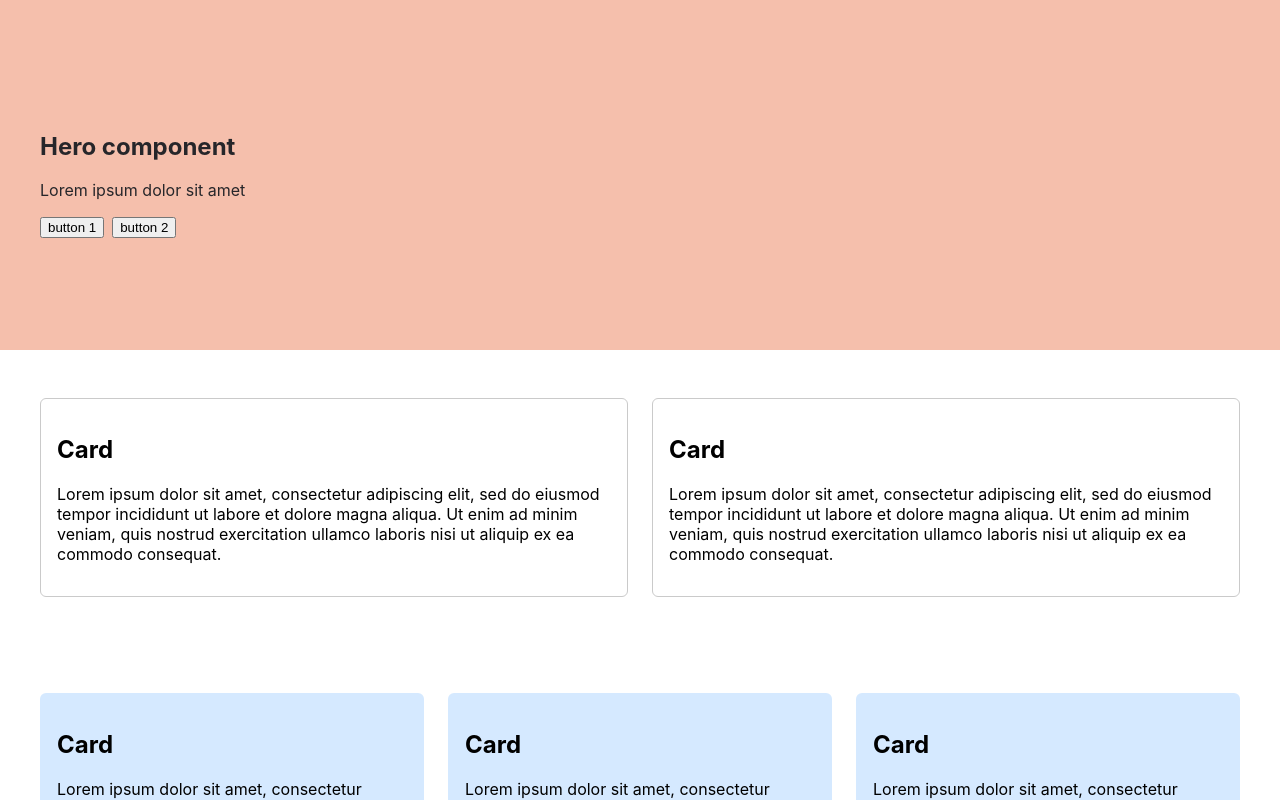
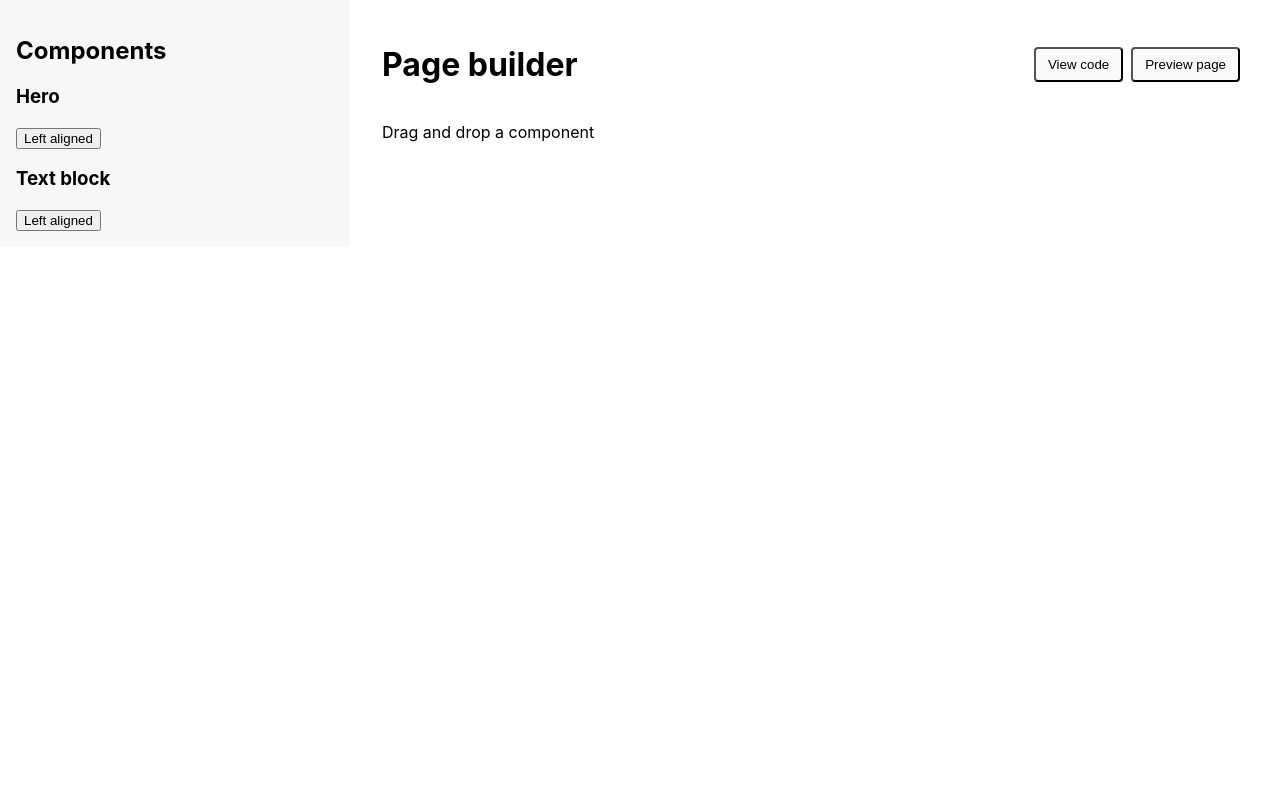
Before and after one commit to ejgoodwin/page-builder, a React (Create React App) app: page /page-builder in a window 1280 px wide. Shown: the top 800 px of the page. Built offline with nearby package versions, Linux system fonts and the light colour scheme.

Commit message:
added page builder

```diff
--- a/package.json
+++ b/package.json
@@ -8,6 +8,8 @@
     "@testing-library/user-event": "^13.5.0",
     "react": "^17.0.2",
     "react-dom": "^17.0.2",
+    "react-router": "^6.2.2",
+    "react-router-dom": "^6.2.2",
     "react-scripts": "5.0.0",
     "web-vitals": "^2.1.4"
   },
--- a/src/App.css
+++ b/src/App.css
@@ -5,6 +5,20 @@
 button {
   cursor: pointer;
   margin-right: 8px;
+}
+
+.button {
+  background: rgb(250, 249, 249);
+  border-radius: 4px;
+  color: black;
+  display: inline-block;
+  margin-right: 8px;
+  padding: .5rem .75rem;
+  text-decoration: none;
+}
+
+.button:hover {
+  background: white;
 }
 
 img {
@@ -16,8 +30,8 @@ img {
   max-width: 1200px;
 }
 
-.section:not(:first-of-type) {
-  padding: 3rem 0;
+.section {
+  padding: 3rem 1rem;
 }
 
 .hero {
@@ -25,15 +39,23 @@ img {
   display: flex;
   align-items: center;
   min-height: 350px;
-  padding: 1rem;
+}
+
+.hero--centered .hero__item-text {
+  text-align: center;
 }
 
 .hero__container {
   width: 100%;
 }
 
-.card {
-  padding: 1rem 1rem;
+.hero__heading {
+  font-size: 4rem;
+  margin: 0 0 2rem;
+}
+
+.hero p {
+  font-size: 2rem;
 }
 
 .card .no-border .card__item {
@@ -61,10 +83,6 @@ img {
   padding: 1rem;
 }
 
-.text-block {
-  padding: 0 1rem;
-}
-
 .text-block--center {
   text-align: center;
 }
@@ -87,3 +105,23 @@ img {
 .cta-block--right .cta-block__item-text {
   order: 2;
 }
+
+.pb-builder {
+  padding: 24px 32px;
+}
+
+.pb-container {
+  display: grid;
+  grid-template: auto / 350px 1fr;
+}
+
+.pb-header {
+  align-items: center;
+  display: flex;
+  justify-content: space-between;
+}
+
+.pb-sidebar {
+  background: rgb(247, 247, 247);
+  padding: 16px;
+}
--- a/src/App.js
+++ b/src/App.js
@@ -4,12 +4,21 @@ import Hero from './components/Hero';
 import KeyFeatures from './components/KeyFeatures';
 import Section from './components/Section';
 import testData from './test-data';
+import { Route, Routes } from 'react-router-dom';
+import Page from './pages/Page';
+import homePageData from './homePageData';
+import PageBuilder from './pages/PageBuilder';
 
 function App() {
 
   return (
     <div className="App">
-      {testData.map(item => <Section object={item} />)}
+      <Routes>
+        <Route path="/" element={ <Page data={homePageData} /> }></Route>
+        <Route path="example-page" element={ <Page data={testData} /> }></Route>
+        <Route path="page-builder" element={ <PageBuilder /> }></Route>
+        {/* <Route path="/*" element={ <ErrorPage /> }></Route> */}
+      </Routes>
     </div>
   );
 }
--- a/src/components/SectionButton.js
+++ b/src/components/SectionButton.js
@@ -1,7 +1,10 @@
-const SectionButton = ({ label }) => {
+import { Link } from "react-router-dom";
+
+const SectionButton = ({ label, link }) => {
     return (
-        <button>{label}</button>
-    )
+        // <button>{label}</button>
+        <Link className="button" to={link}>{label}</Link>
+    );
 }
 
 export default SectionButton;
--- a/src/components/SectionItem.js
+++ b/src/components/SectionItem.js
@@ -1,8 +1,8 @@
 import SectionButton from "./SectionButton";
 
-const SectionItem = ({ item, component }) => {
+const SectionItem = ({ component, item }) => {
 
-    const heading = component === 'hero' ? <h1>{item.heading}</h1> : <h2>{item.heading}</h2>;
+    const heading = component === 'hero' ? <h1 className="hero__heading">{item.heading}</h1> : <h2>{item.heading}</h2>;
     const backgroundColour = item.background ? item.background : '';
 
     return (
@@ -10,7 +10,7 @@ const SectionItem = ({ item, component }) => {
             <div className={`${component}__item-text`}>
                 {item.heading && heading}
                 {item.text && <p>{item.text}</p>}
-                {item.buttons && item.buttons.map(button => <SectionButton label={button.label} /> )}
+                {item.buttons && item.buttons.map(button => <SectionButton label={button.label} link={button.link ? button.link : ''} /> )}
             </div>
             <div className={`${component}__item-media`}>
                 {item.image && <img src={item.image} alt="" /> }
--- /dev/null
+++ b/src/components/page-builder/Builder.js
@@ -0,0 +1,23 @@
+import BuilderSection from "./BuilderSection";
+
+const Builder = ({ data }) => {
+	return (
+		<div className="pb-builder">
+			<header className="pb-header">
+				<h1>Page builder</h1>
+				<div>
+					<button className="button">View code</button>
+					<button className="button">Preview page</button>
+				</div>
+			</header>
+			{data.length > 0 && data.map(item => <BuilderSection item={item} />)}
+			<section>
+				<div className="pb-section-empty">
+					<p>Drag and drop a component</p>
+				</div>
+			</section>
+		</div>
+	);
+}
+
+export default Builder;
--- /dev/null
+++ b/src/components/page-builder/BuilderSection.js
@@ -0,0 +1,13 @@
+const BuilderSection = ({ item }) => {
+    return (
+        <div>
+            <p>{item}</p>
+            <div>
+                <input type="text" />
+                <input type="text" />
+            </div>
+        </div>
+    );
+}
+
+export default BuilderSection;
--- /dev/null
+++ b/src/components/page-builder/Sidebar.js
@@ -0,0 +1,17 @@
+const Sidebar = ({ addComponent }) => {
+    return (
+        <div className="pb-sidebar">
+            <h2>Components</h2>
+            <h3>Hero</h3>
+            <div className="pb-sidebar-component">
+                <button onClick={() => addComponent('hero')}>Left aligned</button>
+            </div>
+            <h3>Text block</h3>
+            <div className="pb-sidebar-component">
+                <button onClick={() => addComponent('text-block')}>Left aligned</button>
+            </div>
+        </div>
+    );
+}
+
+export default Sidebar;
--- /dev/null
+++ b/src/homePageData.js
@@ -0,0 +1,56 @@
+const testData = [
+	{
+		background: '#f5bfac',
+		color: '#26262a',
+		component: 'hero',
+		classes: 'hero--centered',
+		items: [
+			{
+				heading: 'Page builder',
+				text: 'Build pages quickly and easily',
+				buttons: [
+					{
+						label: 'Build a page',
+						link: '/page-builder'
+					},
+					{
+						label: 'Example page',
+						link: '/example-page',
+					}
+				]
+			}
+		]
+	},
+	{
+		component: 'card',
+		classes: 'shadow',
+		items: [
+			{
+				heading: 'Card',
+				text: 'Lorem ipsum dolor sit amet, consectetur adipiscing elit, sed do eiusmod tempor incididunt ut labore et dolore magna aliqua. Ut enim ad minim veniam, quis nostrud exercitation ullamco laboris nisi ut aliquip ex ea commodo consequat.',
+			},
+			{
+				heading: 'Card',
+				text: 'Lorem ipsum dolor sit amet, consectetur adipiscing elit, sed do eiusmod tempor incididunt ut labore et dolore magna aliqua. Ut enim ad minim veniam, quis nostrud exercitation ullamco laboris nisi ut aliquip ex ea commodo consequat.',
+			},
+			{
+				heading: 'Card',
+				text: 'Lorem ipsum dolor sit amet, consectetur adipiscing elit, sed do eiusmod tempor incididunt ut labore et dolore magna aliqua. Ut enim ad minim veniam, quis nostrud exercitation ullamco laboris nisi ut aliquip ex ea commodo consequat.',
+			}
+		]
+	},
+	{
+		background: '#161e27',
+		color: 'white',
+		component: 'text-block',
+		classes: 'text-block--center',
+		items: [
+			{
+				heading: "I'm a center aligned text block",
+				text: "Lorem ipsum dolor sit amet, consectetur adipiscing elit, sed do eiusmod tempor incididunt ut labore et dolore magna aliqua. Ut enim ad minim veniam, quis nostrud exercitation ullamco laboris nisi ut aliquip ex ea commodo consequat. Duis aute irure dolor in reprehenderit in voluptate velit esse cillum dolore eu fugiat nulla pariatur. Excepteur sint occaecat cupidatat non proident, sunt in culpa qui officia deserunt mollit anim id est laborum."
+			}
+		]
+	}
+];
+
+export default testData;
--- a/src/index.js
+++ b/src/index.js
@@ -3,11 +3,12 @@ import ReactDOM from 'react-dom';
 import './index.css';
 import App from './App';
 import reportWebVitals from './reportWebVitals';
+import { BrowserRouter as Router } from 'react-router-dom';
 
 ReactDOM.render(
-  <React.StrictMode>
-    <App />
-  </React.StrictMode>,
+<Router>
+  <App />
+</Router>,
   document.getElementById('root')
 );
 
--- /dev/null
+++ b/src/pages/Page.js
@@ -0,0 +1,7 @@
+import Section from "../components/Section";
+
+const HomePage = ({ data }) => {
+    return data.map(item => <Section object={item} /> );
+}
+
+export default HomePage;
--- /dev/null
+++ b/src/pages/PageBuilder.js
@@ -0,0 +1,21 @@
+import { useState } from "react";
+import Builder from "../components/page-builder/Builder";
+import Sidebar from "../components/page-builder/Sidebar";
+
+const PageBuilder = () => {
+
+	const [builderData, setBuilderData] = useState([]);
+
+	const addComponent = (name) => {
+		setBuilderData([...builderData, name]);
+	}
+
+	return (
+		<div className="pb-container">
+			<Sidebar addComponent={addComponent} />
+			<Builder data={builderData} />
+		</div>
+	);
+}
+
+export default PageBuilder;
```
Also changed, not shown: 1 other file (tests, documents, lock files or other folders).
